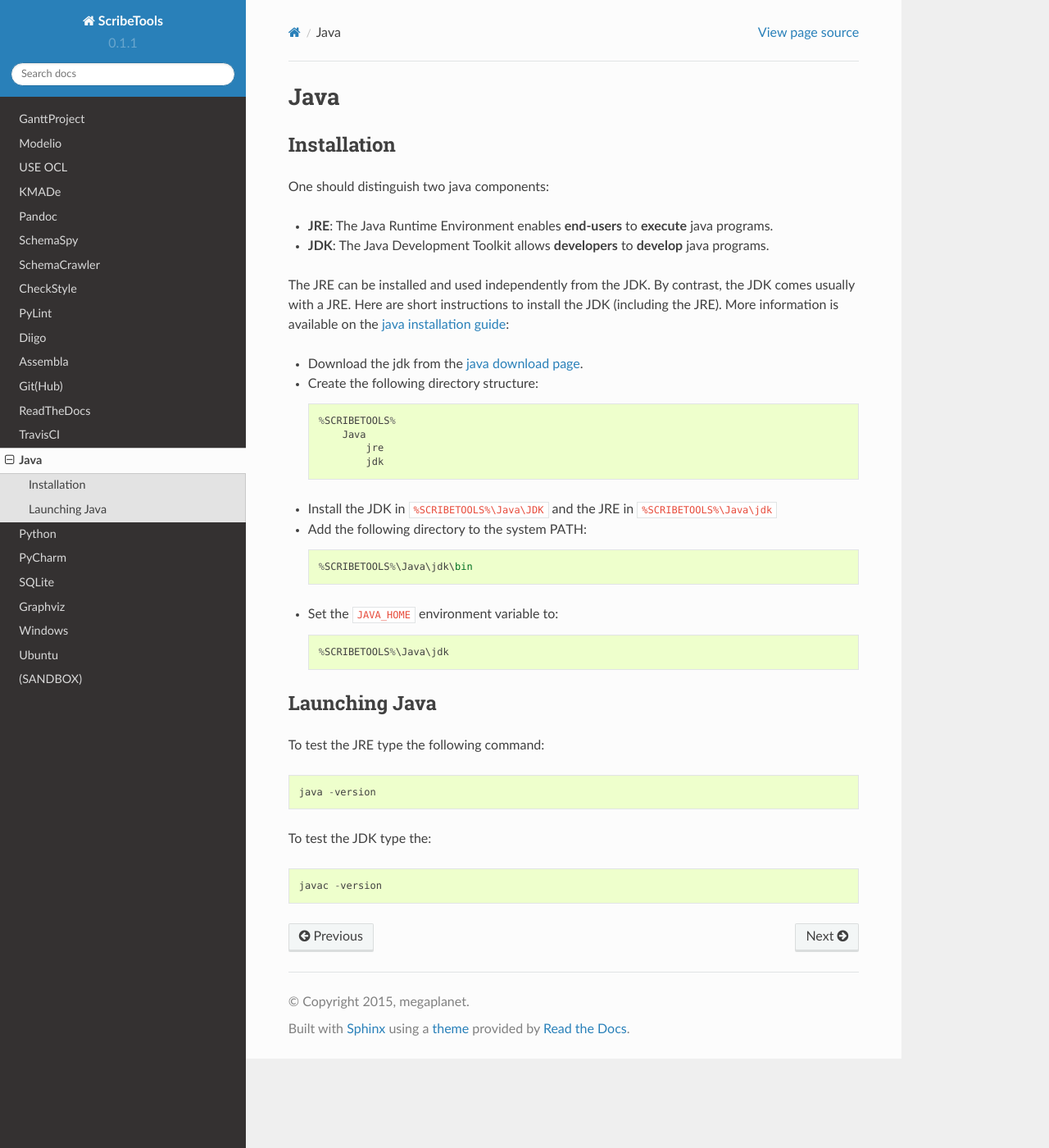
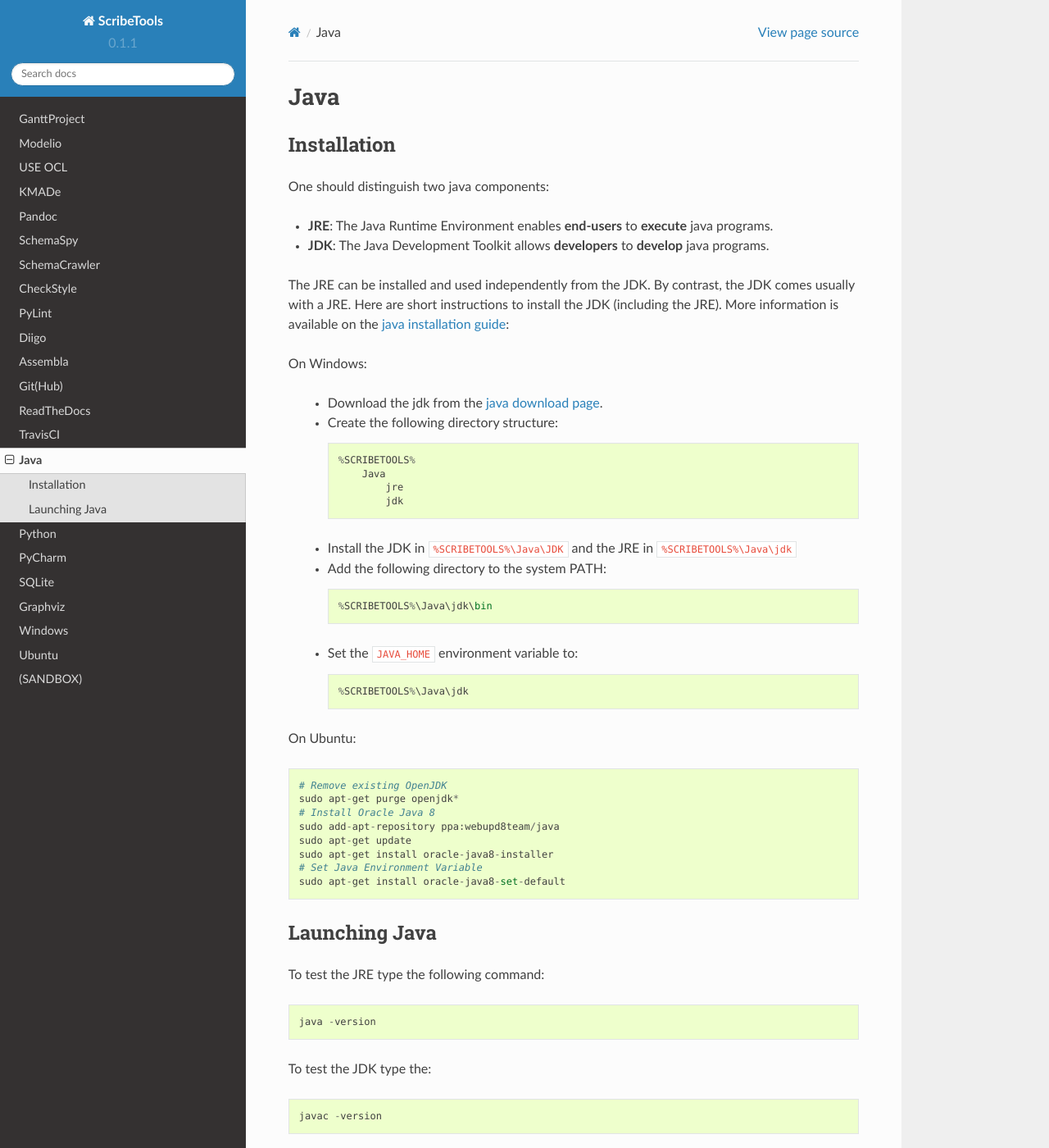
Before and after one commit to ScribesZone/ScribesTools, a Sphinx documentation site: the page built from docs/java/index.rst, in a window 1280 px wide and 1400 px high. Shown: the whole window at 82% size. Built offline with Sphinx 7.4.7 and the Read the Docs theme 2.0.0, drawn with Linux system fonts in a browser that asks for light colours.

Commit message:
add ubuntu

```diff
--- a/docs/java/index.rst
+++ b/docs/java/index.rst
@@ -15,26 +15,38 @@
 install the JDK (including the JRE).  More information is available on
 the `java installation guide`_:
 
-*   Download the jdk from the `java download page`_.
-*   Create the following directory structure::
+On Windows:
 
-        %SCRIBETOOLS%
-            Java
-                jre
-                jdk
+    *   Download the jdk from the `java download page`_.
+    *   Create the following directory structure::
 
-*   Install the JDK in ``%SCRIBETOOLS%\Java\JDK`` and the JRE in
-    ``%SCRIBETOOLS%\Java\jdk``
+            %SCRIBETOOLS%
+                Java
+                    jre
+                    jdk
+
+    *   Install the JDK in ``%SCRIBETOOLS%\Java\JDK`` and the JRE in
+        ``%SCRIBETOOLS%\Java\jdk``
 
 
-*   Add the following directory to the system PATH::
+    *   Add the following directory to the system PATH::
 
-        %SCRIBETOOLS%\Java\jdk\bin
+            %SCRIBETOOLS%\Java\jdk\bin
 
-*   Set the ``JAVA_HOME`` environment variable to::
+    *   Set the ``JAVA_HOME`` environment variable to::
 
-        %SCRIBETOOLS%\Java\jdk
+            %SCRIBETOOLS%\Java\jdk
 
+On Ubuntu::
+
+    # Remove existing OpenJDK
+    sudo apt-get purge openjdk*
+    # Install Oracle Java 8
+    sudo add-apt-repository ppa:webupd8team/java
+    sudo apt-get update
+    sudo apt-get install oracle-java8-installer
+    # Set Java Environment Variable
+    sudo apt-get install oracle-java8-set-default
 
 Launching Java
 --------------
```
